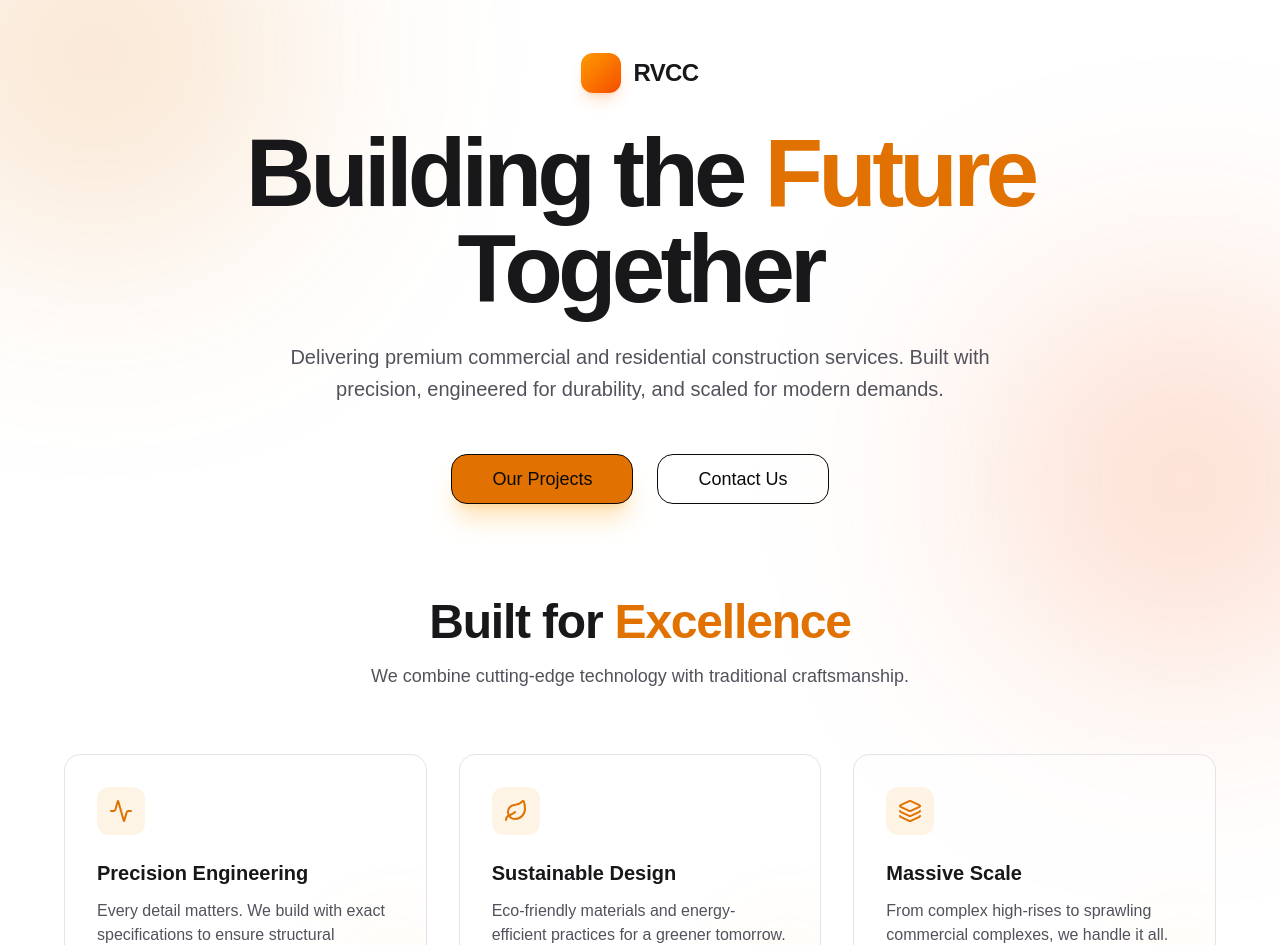
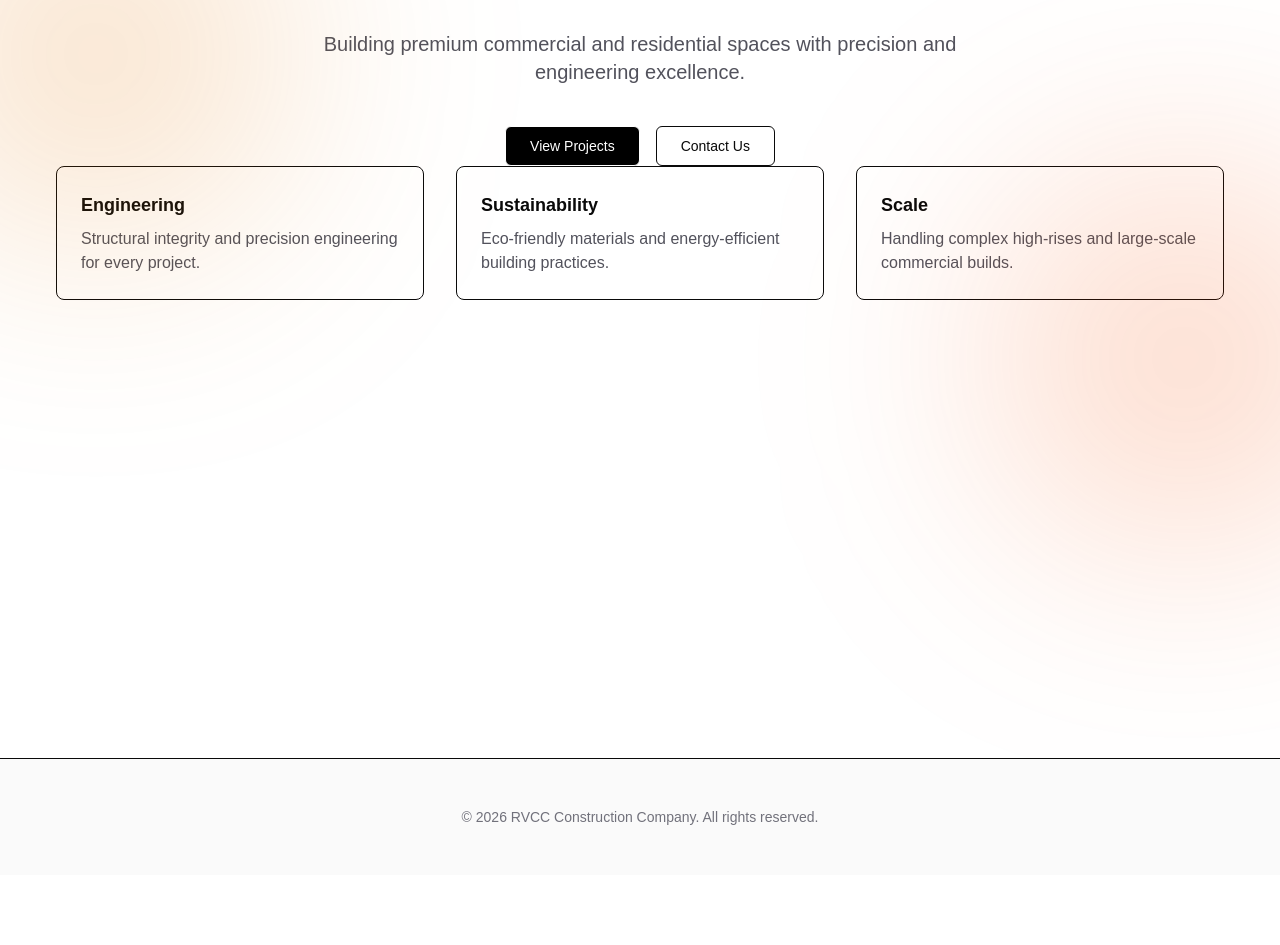
Before and after one commit to sandflareinnovations-projects/RVCC, a Next.js app in the folder apps/web/: page / in a window 1280 px wide. Shown: the part 107-1052 px from the top of the page. After the commit the page ends 982 px from the top, so only its background shows below. Built offline with nearby package versions, Linux system fonts and the light colour scheme.

Commit message:
style: reset page sections to clean functional state

```diff
--- a/apps/web/src/components/sections/FeatureCard.tsx
+++ b/apps/web/src/components/sections/FeatureCard.tsx
@@ -1,34 +1,14 @@
 import { Feature } from "@types";
-import * as Icons from "lucide-react";
-import { twMerge } from "tailwind-merge";
 
 interface FeatureCardProps {
   feature: Feature;
-  className?: string;
 }
 
-export const FeatureCard = ({ feature, className }: FeatureCardProps) => {
-  const Icon = (Icons[feature.icon as keyof typeof Icons] ||
-    Icons.CheckCircle) as React.ElementType;
-
+export const FeatureCard = ({ feature }: FeatureCardProps) => {
   return (
-    <div
-      className={twMerge(
-        "group relative overflow-hidden rounded-2xl border border-zinc-200 bg-white/50 p-8 transition-all hover:border-amber-500/50 hover:bg-white hover:shadow-2xl hover:shadow-amber-500/10 dark:border-zinc-800 dark:bg-zinc-900/50 dark:hover:border-amber-500/30 dark:hover:bg-zinc-900",
-        className
-      )}
-    >
-      <div className="absolute -right-4 -bottom-4 h-24 w-24 rounded-full bg-amber-500/5 blur-2xl transition-all group-hover:bg-amber-500/10" />
-
-      <div className="relative mb-6 inline-flex h-12 w-12 items-center justify-center rounded-xl bg-amber-500/10 text-amber-600 transition-colors group-hover:bg-amber-500 group-hover:text-white dark:bg-amber-500/20 dark:text-amber-400">
-        <Icon size={24} />
-      </div>
-
-      <h3 className="relative mb-3 text-xl font-semibold text-zinc-900 dark:text-zinc-100">
-        {feature.title}
-      </h3>
-
-      <p className="relative text-zinc-600 dark:text-zinc-400">{feature.description}</p>
+    <div className="rounded-lg border p-6">
+      <h3 className="text-lg font-semibold">{feature.title}</h3>
+      <p className="mt-2 text-zinc-600">{feature.description}</p>
     </div>
   );
 };
--- a/apps/web/src/components/sections/Features.tsx
+++ b/apps/web/src/components/sections/Features.tsx
@@ -1,52 +1,33 @@
-// import { client } from "@lib/sanity/client";
-// import { GET_FEATURES_QUERY } from "@lib/sanity/queries";
 import { Feature } from "@types";
 
 import { FeatureCard } from "./FeatureCard";
 
-// Mock data for when CMS is not yet connected
 const MOCK_FEATURES: Feature[] = [
   {
     _id: "1",
-    title: "Precision Engineering",
-    description:
-      "Every detail matters. We build with exact specifications to ensure structural integrity.",
+    title: "Engineering",
+    description: "Structural integrity and precision engineering for every project.",
     icon: "Activity",
   },
   {
     _id: "2",
-    title: "Sustainable Design",
-    description: "Eco-friendly materials and energy-efficient practices for a greener tomorrow.",
+    title: "Sustainability",
+    description: "Eco-friendly materials and energy-efficient building practices.",
     icon: "Leaf",
   },
   {
     _id: "3",
-    title: "Massive Scale",
-    description: "From complex high-rises to sprawling commercial complexes, we handle it all.",
+    title: "Scale",
+    description: "Handling complex high-rises and large-scale commercial builds.",
     icon: "Layers",
   },
 ];
 
 export const Features = async () => {
-  // In a real scenario with a configured Sanity project:
-  // const features = await client.fetch<Feature[]>(GET_FEATURES_QUERY);
-
-  // Using mock data for demonstration
-  const features = MOCK_FEATURES;
-
   return (
-    <section className="relative z-10 container mx-auto px-6 py-24">
-      <div className="mb-16 text-center">
-        <h2 className="text-4xl font-bold tracking-tight text-zinc-900 sm:text-5xl dark:text-zinc-100">
-          Built for <span className="text-amber-600">Excellence</span>
-        </h2>
-        <p className="mt-4 text-lg text-zinc-600 dark:text-zinc-400">
-          We combine cutting-edge technology with traditional craftsmanship.
-        </p>
-      </div>
-
-      <div className="mx-auto grid w-full max-w-6xl gap-8 md:grid-cols-3">
-        {features.map((feature) => (
+    <section className="container py-24">
+      <div className="grid grid-cols-1 gap-8 md:grid-cols-3">
+        {MOCK_FEATURES.map((feature) => (
           <FeatureCard key={feature._id} feature={feature} />
         ))}
       </div>
--- a/apps/web/src/components/sections/Hero.tsx
+++ b/apps/web/src/components/sections/Hero.tsx
@@ -1,62 +1,18 @@
 import { Button } from "@ui/Button";
 
-// import { client } from "@lib/sanity/client";
-// import { GET_HERO_QUERY } from "@lib/sanity/queries";
-
 export const Hero = async () => {
-  // In a real scenario:
-  // const heroData = await client.fetch(GET_HERO_QUERY);
-
-  const heroData = {
-    title: "Building the Future Together",
-    subtitle:
-      "Delivering premium commercial and residential construction services. Built with precision, engineered for durability, and scaled for modern demands.",
-    ctaText: "Our Projects",
-    secondaryCtaText: "Contact Us",
-  };
-
   return (
-    <section className="relative z-10 container mx-auto flex min-h-[80vh] flex-col items-center justify-center px-6 py-24 text-center">
-      <div className="animate-in fade-in slide-in-from-bottom-8 duration-1000 ease-out">
-        <div className="mb-8 flex items-center justify-center space-x-3">
-          <div className="h-10 w-10 rounded-xl bg-gradient-to-br from-amber-500 to-orange-600 shadow-lg shadow-orange-500/20" />
-          <span className="text-2xl font-bold tracking-tight text-zinc-900 dark:text-white">
-            RVCC
-          </span>
-        </div>
-
-        <h1 className="mb-6 text-6xl font-extrabold tracking-tighter text-zinc-900 sm:text-7xl lg:text-8xl dark:text-white">
-          {heroData.title.split(" ").map((word, i) =>
-            word === "Future" ? (
-              <span key={i} className="text-amber-600">
-                {" "}
-                {word}{" "}
-              </span>
-            ) : (
-              word + " "
-            )
-          )}
-        </h1>
-
-        <p className="mx-auto mb-12 max-w-3xl text-lg leading-relaxed text-zinc-600 sm:text-xl dark:text-zinc-400">
-          {heroData.subtitle}
-        </p>
-
-        <div className="flex flex-col justify-center space-y-4 sm:flex-row sm:space-y-0 sm:space-x-6">
-          <Button
-            href="#projects"
-            className="rounded-2xl bg-amber-600 px-10 py-6 text-lg shadow-xl shadow-amber-500/25 hover:bg-amber-700"
-          >
-            {heroData.ctaText}
-          </Button>
-          <Button
-            href="#contact"
-            variant="glass"
-            className="rounded-2xl px-10 py-6 text-lg backdrop-blur-md"
-          >
-            {heroData.secondaryCtaText}
-          </Button>
-        </div>
+    <section className="container py-24 text-center">
+      <h1 className="text-5xl font-bold tracking-tight">RVCC Construction</h1>
+      <p className="mx-auto mt-6 max-w-2xl text-xl text-zinc-600">
+        Building premium commercial and residential spaces with precision and engineering
+        excellence.
+      </p>
+      <div className="mt-10 flex justify-center space-x-4">
+        <Button href="#projects" className="bg-black text-white hover:bg-zinc-800">
+          View Projects
+        </Button>
+        <Button href="#contact">Contact Us</Button>
       </div>
     </section>
   );
```
